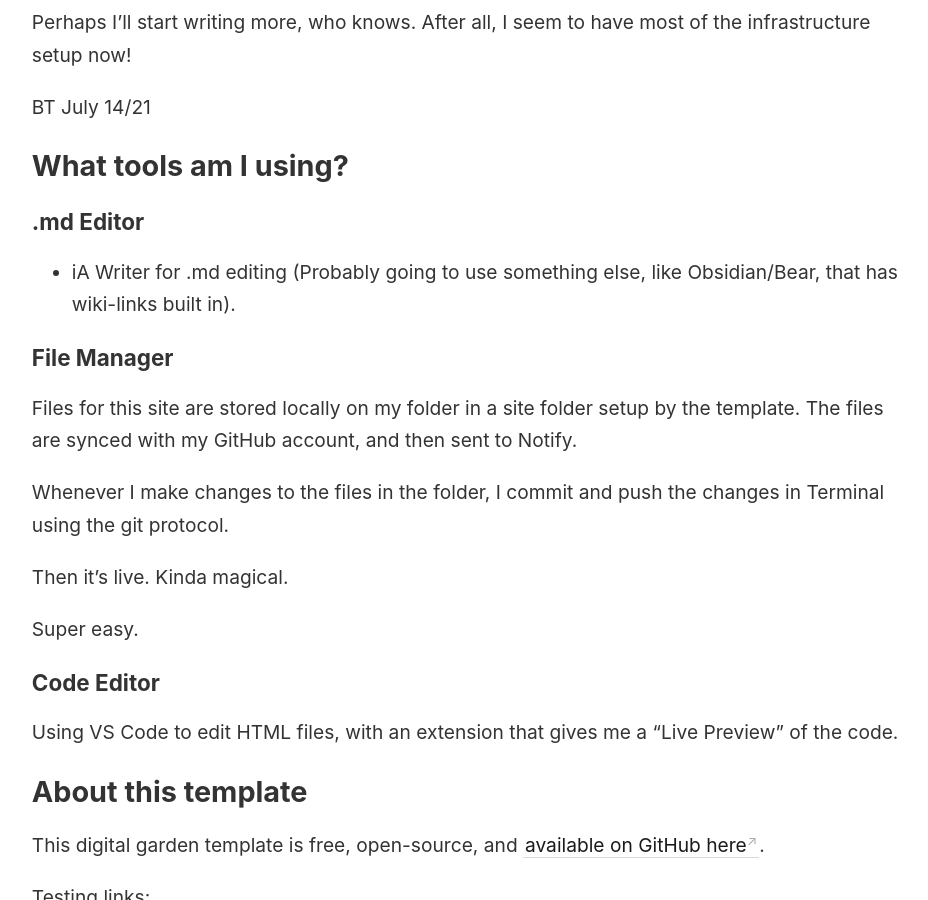
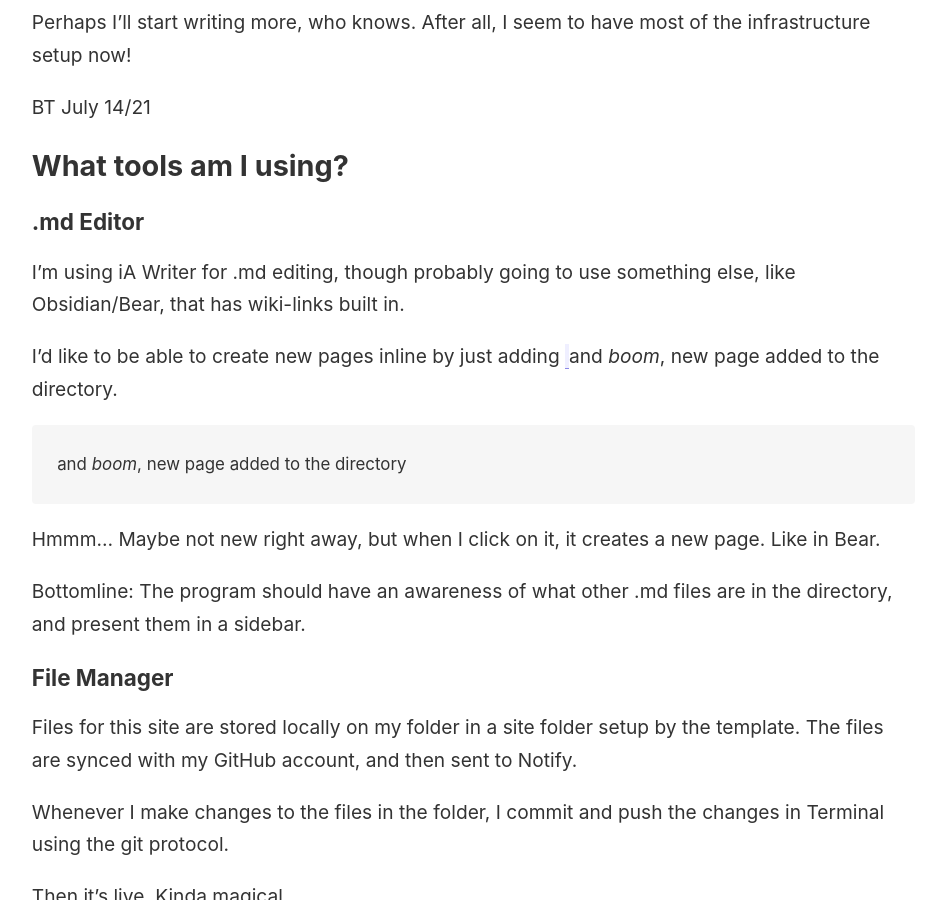
Before and after one commit to brandon-toner/brandontoner-jekyll-garden, a Jekyll site: the page built from _pages/index.md, in a window 1280 px wide and 900 px high, scrolled down 709 px. Shown: the whole window, without its empty margins (45-973 px from the left). Built offline with Jekyll 4.4.1, drawn with Linux system fonts in a browser that asks for light colours; some of the changed text lies outside the part shown.

Commit message:
Update content

```diff
--- a/_pages/index.md
+++ b/_pages/index.md
@@ -8,7 +8,7 @@ permalink: /
 # Welcome! 🌱
 
 <p style="padding: 3em 1em; background: #f5f7ff; border-radius: 4px;">
-  A garden! Neat.
+ Welcome to the (very new) garden.
 </p>
 
 ## What is this?
@@ -29,7 +29,15 @@ BT July 14/21
 
 ### .md Editor
 
-- iA Writer for .md editing (Probably going to use something else, like Obsidian/Bear, that has wiki-links built in).
+I'm using iA Writer for .md editing, though probably going to use something else, like Obsidian/Bear, that has wiki-links built in.
+
+I'd like to be able to create new pages inline by just adding [[]] and *boom*, new page added to the directory.
+
+> and *boom*, new page added to the directory
+
+Hmmm... Maybe not new right away, but when I click on it, it creates a new page. Like in Bear.
+
+Bottomline: The program should have an awareness of what other .md files are in the directory, and present them in a sidebar.
 
 ### File Manager
 
@@ -47,11 +55,7 @@ Using VS Code to edit HTML files, with an extension that gives me a "Live Previe
 
 ## About this template
 
-This digital garden template is free, open-source, and [available on GitHub here](https://github.com/maximevaillancourt/digital-garden-jekyll-template).
-
-Testing links:
-- [[move your body every day]]
-- [[cats]]
+This digital garden template is free and open-source. There's a nice demo page and tutorial [here](https://maximevaillancourt.com/blog/setting-up-your-own-digital-garden-with-jekyll). Developed by Maxime Vaillancourt.
 
 <style>
   .wrapper {
```
Also changed, not shown: _notes/cats.md (deleted, +0 -21 lines), _notes/consistency.md (deleted, +0 -7 lines), _notes/learning in context.md (added, +9 -0 lines), _notes/move your body every day.md (deleted, +0 -11 lines), 1 other file.
